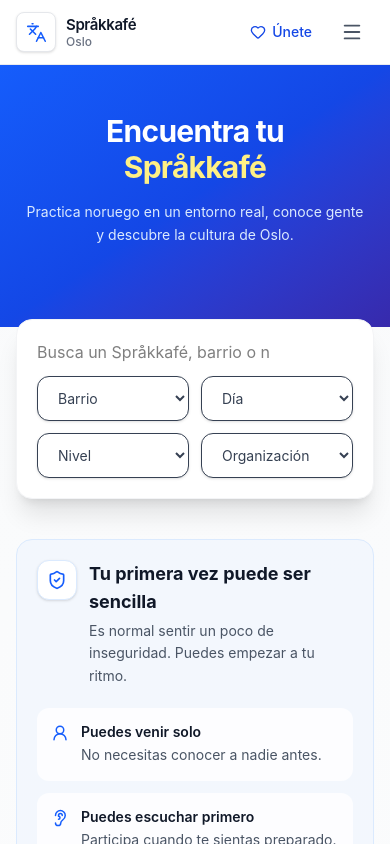
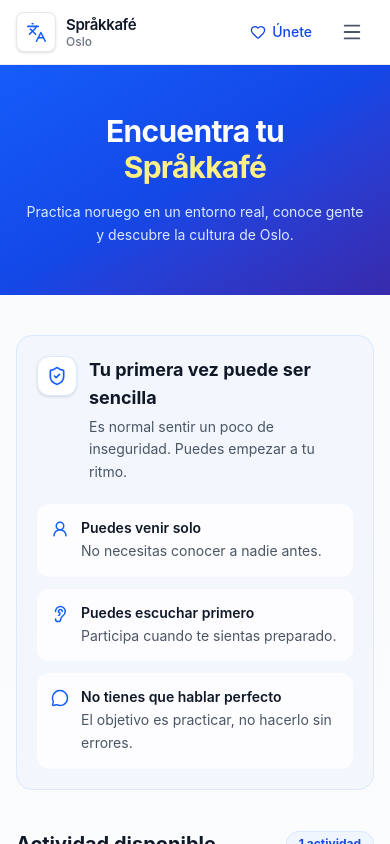
Before and after one commit to DaniBetanD/sprakkafe-oslo, a React (Vite) app: page / in a window 390 px wide. Shown: the top 844 px of the page. Built offline with nearby package versions, Linux system fonts and the light colour scheme.

Commit message:
fix: simplify mobile home discovery

```diff
--- a/PROJECT.md/DESIGN_SYSTEM.md
+++ b/PROJECT.md/DESIGN_SYSTEM.md
@@ -593,6 +593,10 @@ Jerarquía adaptativa aprobada:
 - Antes del listado se muestra un único bloque compacto de confianza para la primera visita.
 - Este bloque responde únicamente a tres inseguridades universales: venir solo, escuchar primero y no hablar perfecto.
 - No incluye requisitos concretos de una actividad, botones ni llamadas a la acción que compitan con el listado.
+- El buscador y los filtros aparecen cuando existen al menos cuatro actividades; con menos contenido, el listado directo tiene prioridad.
+- La búsqueda filtra al escribir y mantiene un campo táctil de al menos 48 px.
+- Una única actividad se muestra a ancho completo en móvil, sin carrusel ni controles de desplazamiento.
+- Las descripciones de carruseles y categorías utilizan un mínimo de 14 px en móvil, salvo badges puramente auxiliares.
 - Las categorías solo se muestran cuando existe contenido real para alguna categoría específica.
 - Nunca se muestran categorías vacías o controles deshabilitados únicamente para completar una cuadrícula.
 - Las actividades recomendadas solo aparecen cuando hay al menos cuatro actividades y aportan descubrimiento real.
--- a/src/components/SearchBar.jsx
+++ b/src/components/SearchBar.jsx
@@ -1,35 +1,27 @@
 import { useState } from "react";
-
+import { Search } from "lucide-react";
 
 export default function SearchBar({ onSearch }) {
-
-
     const [query, setQuery] = useState("");
 
-
     function submit(e) {
-
         e.preventDefault();
-
         onSearch(query.trim());
-
     }
 
-
+    function updateQuery(value) {
+        setQuery(value);
+        onSearch(value.trim());
+    }
 
     return (
-
-        <form
-            onSubmit={submit}
-            className="w-full"
-        >
-
-
-            <div className="
-relative
-">
-
-
+        <form onSubmit={submit} className="w-full" role="search">
+            <div className="relative">
+                <Search
+                    size={18}
+                    className="pointer-events-none absolute left-4 top-1/2 -translate-y-1/2 text-gray-400"
+                    aria-hidden="true"
+                />
                 <input
                     id="search"
                     name="search"
@@ -37,17 +29,11 @@ relative
                     autoComplete="off"
                     aria-label="Buscar actividades"
                     value={query}
-    onChange={(e) => setQuery(e.target.value)}
-    placeholder="Busca un Språkkafé, barrio o nivel..."
-    className="..."
+                    onChange={(e) => updateQuery(e.target.value)}
+                    placeholder="Busca por actividad, barrio o nivel"
+                    className="min-h-[48px] w-full rounded-xl border border-gray-200 bg-white py-3 pl-11 pr-4 text-base text-gray-900 shadow-sm outline-none placeholder:text-gray-400 focus:border-blue-500 focus:ring-2 focus:ring-blue-500"
                 />
-
-
             </div>
-
-
         </form>
-
     )
-
 }
--- a/src/pages/Home.jsx
+++ b/src/pages/Home.jsx
@@ -66,7 +66,7 @@ function HorizontalCarousel({ children }) {
       {showLeft && (
         <button
           type="button"
-          aria-label="Ver actividades anteriores"
+          aria-label="Ver elementos anteriores"
           onClick={() => scrollBy(-260)}
           className="absolute -left-3 top-1/2 -translate-y-1/2 z-20 bg-white text-gray-800 p-2 rounded-full shadow-lg border border-gray-100 transition min-h-[44px] min-w-[44px] flex items-center justify-center"
         >
@@ -76,7 +76,7 @@ function HorizontalCarousel({ children }) {
       {showRight && (
         <button
           type="button"
-          aria-label="Ver actividades siguientes"
+          aria-label="Ver elementos siguientes"
           onClick={() => scrollBy(260)}
           className="absolute -right-3 top-1/2 -translate-y-1/2 z-20 bg-white text-gray-800 p-2 rounded-full shadow-lg border border-gray-100 transition min-h-[44px] min-w-[44px] flex items-center justify-center"
         >
@@ -147,7 +147,7 @@ function CategorySection({ activeCategory, onSelectCategory, todayCount, familyC
               </span>
             )}
           </h3>
-          <p className="mt-1 text-[11px] leading-relaxed text-gray-500">{category.description}</p>
+          <p className="mt-1 text-sm leading-relaxed text-gray-500">{category.description}</p>
         </div>
       </button>
     );
@@ -157,7 +157,7 @@ function CategorySection({ activeCategory, onSelectCategory, todayCount, familyC
     <div className="py-2">
       <div className="mb-4">
         <h2 className="text-xl md:text-2xl font-bold text-gray-900">Explora por intereses</h2>
-        <p className="mt-1 text-gray-500 text-xs md:text-sm">Selecciona una categoría para filtrar las actividades.</p>
+        <p className="mt-1 text-sm text-gray-500">Selecciona una categoría para filtrar las actividades.</p>
       </div>
       {/* Móvil: carrusel */}
       <div className="block sm:hidden mt-4">
@@ -199,7 +199,7 @@ function RecommendedActivities({ activities, getOrganization, setSelected, selec
     <div className="py-2">
       <div className="mb-4">
         <h2 className="text-xl md:text-2xl font-bold text-gray-900">Actividades recomendadas</h2>
-        <p className="text-gray-500 mt-1 text-xs md:text-sm">Las más próximas esta semana.</p>
+        <p className="mt-1 text-sm text-gray-500">Las más próximas esta semana.</p>
       </div>
       <HorizontalCarousel>
         {featured.map((activity) => (
@@ -314,6 +314,7 @@ export default function Home() {
   const familyCount = activities.filter(isFamilyActivity).length;
   const showCategories = todayCount > 0 || familyCount > 0;
   const showRecommendations = activities.length >= 4;
+  const showDiscoveryTools = activities.length >= 4;
 
   const results = activities.filter((activity) => {
     const org = getOrganization(activity.organizationId);
@@ -349,7 +350,7 @@ export default function Home() {
       <main className="flex-grow space-y-10 md:space-y-16 pb-12">
 
         {/* Hero */}
-        <section id="hero" className="bg-gradient-to-br from-blue-600 via-blue-700 to-indigo-800 text-white py-12 pb-20">
+        <section id="hero" className={`bg-gradient-to-br from-blue-600 via-blue-700 to-indigo-800 text-white py-12 ${showDiscoveryTools ? "pb-20" : "pb-12"}`}>
           <div className="max-w-5xl mx-auto px-6 text-center">
             <h1 className="text-3xl md:text-5xl font-bold text-white tracking-tight">
               Encuentra tu{" "}
@@ -363,6 +364,7 @@ export default function Home() {
         </section>
 
         {/* Buscador flotante */}
+        {showDiscoveryTools && (
           <section className="max-w-5xl mx-auto px-4 md:px-6 -mt-12 relative z-10 w-full">
             <div className="bg-white rounded-2xl shadow-xl border border-gray-100 p-5">
               <SearchBar onSearch={setQuery} />
@@ -371,6 +373,7 @@ export default function Home() {
               </div>
             </div>
           </section>
+        )}
 
         {/* Confianza para la primera visita */}
         <section className="max-w-5xl mx-auto px-4 md:px-6 w-full" aria-labelledby="first-visit-title">
@@ -439,8 +442,16 @@ export default function Home() {
             </div>
           ) : (
             <div className="w-full">
-              {/* Móvil: carrusel */}
+              {/* Móvil: tarjeta única o carrusel cuando existen varias */}
               <div className="block md:hidden w-full">
+                {results.length === 1 ? (
+                  <ActivityCard
+                    activity={results[0]}
+                    organization={getOrganization(results[0].organizationId)}
+                    onClick={() => setSelected(selected?.id === results[0].id ? null : results[0])}
+                    isSelected={selected?.id === results[0].id}
+                  />
+                ) : (
                   <HorizontalCarousel>
                     {results.map((activity) => (
                       <div key={activity.id} className="min-w-[280px] sm:min-w-[320px] max-w-[85vw] snap-center p-1">
@@ -453,6 +464,7 @@ export default function Home() {
                       </div>
                     ))}
                   </HorizontalCarousel>
+                )}
               </div>
 
               {/* Desktop: grid + panel lateral */}
```
Lines whose indentation alone changed are shown as unchanged.
